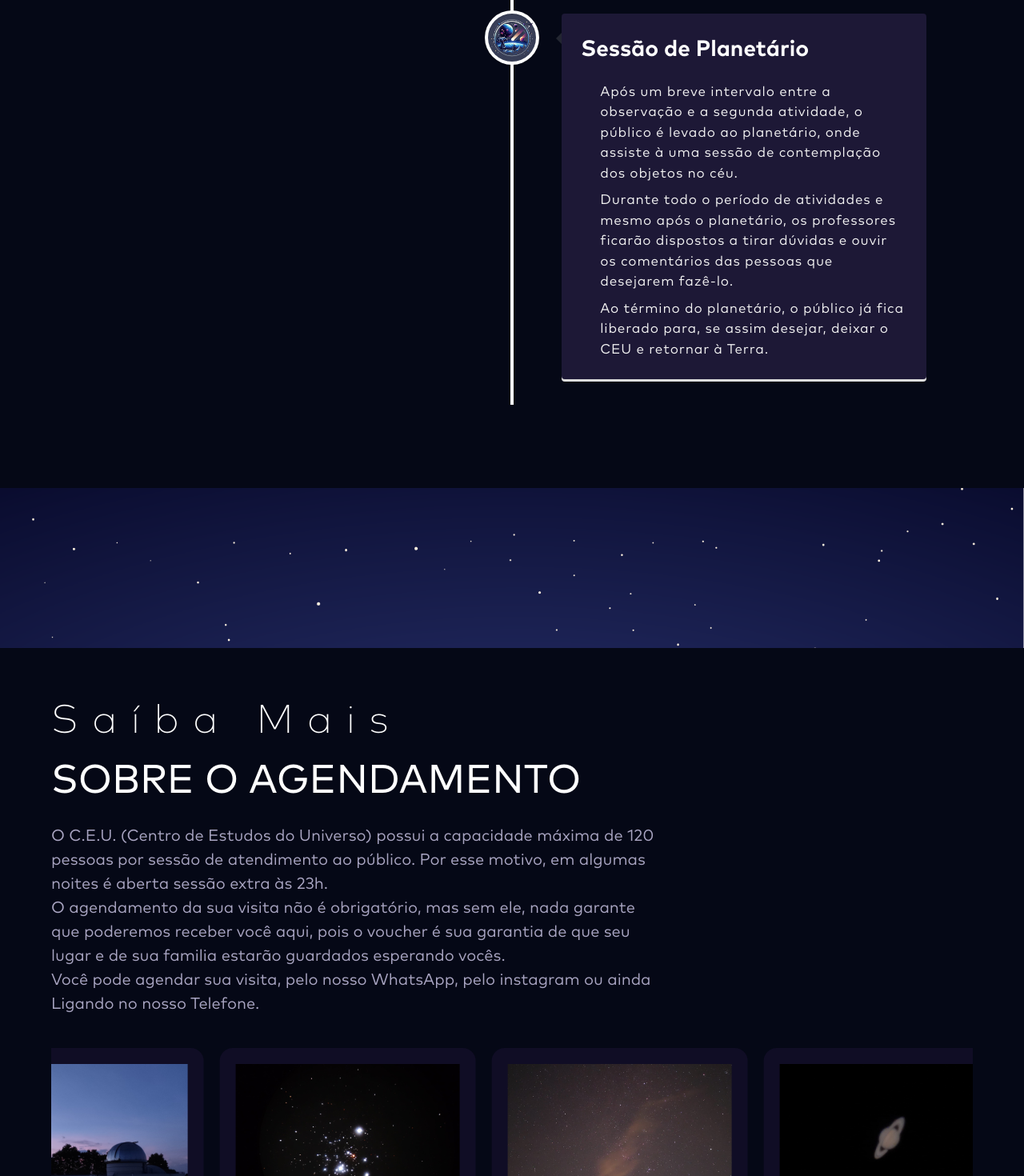
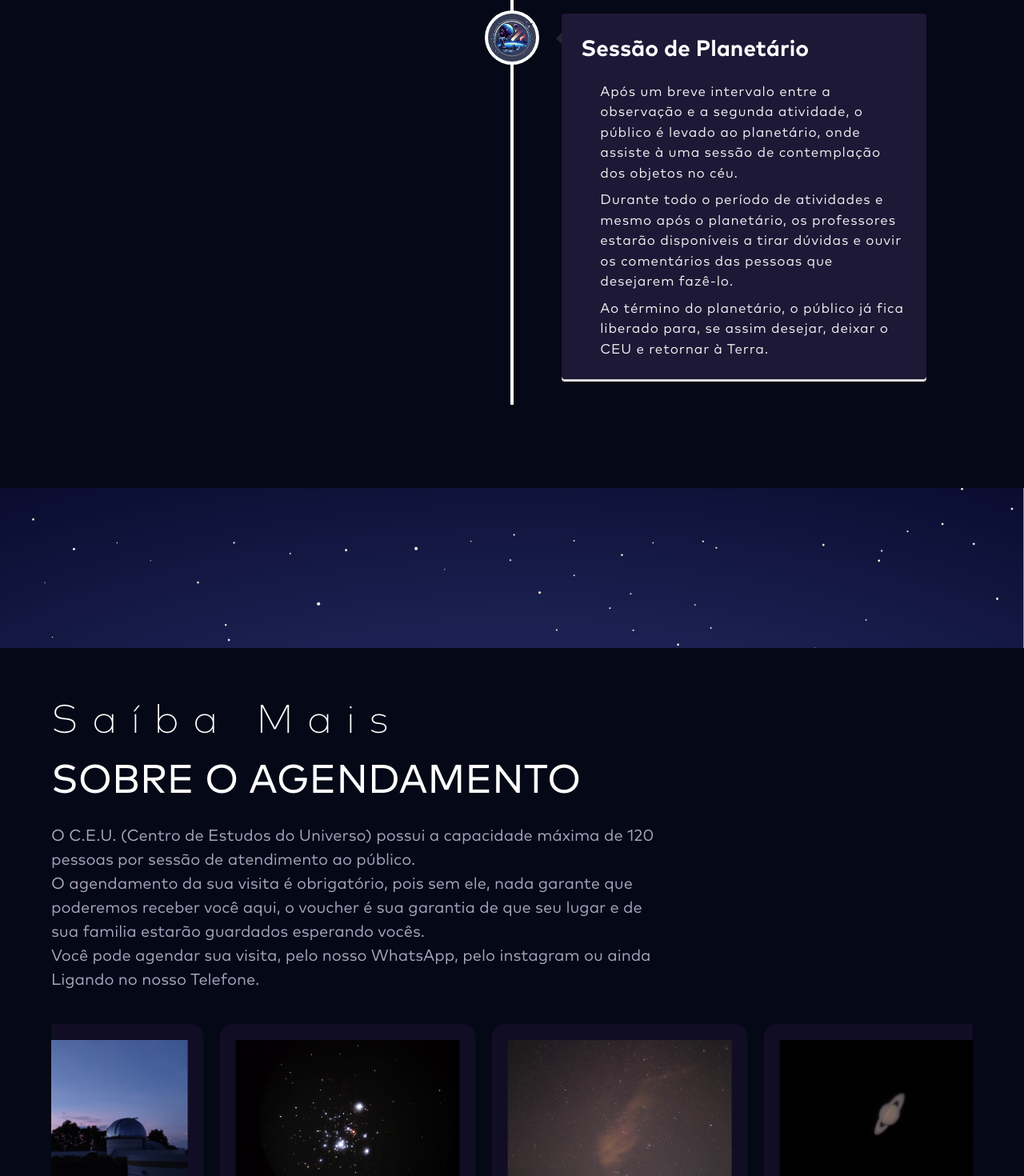
Before and after one commit to Nerd-MHOV/site-ceu, a Next.js app: page /publico in a window 1280 px wide. Shown: the part 1966-3436 px from the top of the page at 80% size. Built offline with nearby package versions, Linux system fonts and the light colour scheme; no server answers.

Commit message:
pages refactor to post

```diff
--- a/src/app/corporativo/page.tsx
+++ b/src/app/corporativo/page.tsx
@@ -35,7 +35,7 @@ const Corporate = () => {
                         <BoxText.SubtitleSimple text="Ideal para reuniões e dinâmicas de equipe" />
                     </BoxText.TitleBox>
                     <BoxText.Paragraph>
-                        A Sala Marte, salão do C.E.U. (Centro de Estudos do Universo) conhecido como “Aquário”,
+                        A Sala Marte, conhecido como “Aquário”,
                         ocupa um espaço bastante amplo, com lotação podendo chegar a 100 pessoas,
                         dependendo da configuração requisitada pela realização do evento.
                         <br />
--- a/src/app/publico/page.tsx
+++ b/src/app/publico/page.tsx
@@ -35,10 +35,10 @@ const PublicService = () => {
                         </BoxText.TitleBox>
                         <BoxText.Paragraph>
                             O C.E.U. (Centro de Estudos do Universo) possui a capacidade máxima de 120 pessoas
-                            por sessão de atendimento ao público. Por esse motivo, em algumas noites é aberta sessão extra às 23h.
+                            por sessão de atendimento ao público.
                             <br />
-                            O agendamento da sua visita não é obrigatório, mas sem ele, nada garante que poderemos
-                            receber você aqui, pois o voucher é sua garantia de que seu lugar e de sua familia estarão guardados esperando vocês.
+                            O agendamento da sua visita é obrigatório, pois sem ele, nada garante que poderemos
+                            receber você aqui, o voucher é sua garantia de que seu lugar e de sua familia estarão guardados esperando vocês.
                             <br />
                             Você pode agendar sua visita, pelo nosso WhatsApp, pelo instagram ou ainda Ligando no nosso Telefone.
                         </BoxText.Paragraph>
--- a/src/components/page/SchoolContent.tsx
+++ b/src/components/page/SchoolContent.tsx
@@ -9,7 +9,7 @@ import { GoArrowRight } from "react-icons/go";
 
 const SchoolContent = () => {
     return <>
-         <div className={`bg-school-2 mt-16 w-full h-[600px] bg-cover bg-no-repeat sm:bg-fixed bg-center `}
+         <div className={`bg-school-4 mt-16 w-full h-[600px] bg-cover bg-no-repeat sm:bg-fixed bg-center `}
         ></div>
         <SectionWrapperComponent>
             <motion.div variants={textVariant()}>
@@ -25,11 +25,11 @@ const SchoolContent = () => {
                 variants={fadeIn("", "", 0.1, 1)}
                 className="mt-4 text-secondary text-[20px] max-w-3xl leading-[30px]"
             >
-                No C.E.U. (Centro de Estudos do Universo), os estudantes são levados a experimentar a ciência na prática e entender seu uso no
+                Aqui os estudantes são levados a experimentar a ciência na prática e entender seu uso no
                 dia-a-dia, com atividades que vão desde oficinas pedagógicas até sessões de planetário digital, onde as
-                crianças viajam para além da superfície da Terra. Vão do espaço ao centro do nosso planeta.<br />
+                crianças viajam para além da superfície da Terra.
                 As atividades são conduzidas por professores de diversas áreas do conhecimento formados em renomadas
-                Universidades do Brasil.<br />
+                Universidades do Brasil.
                 Com uma linguagem popular e em um ambiente descontraído, os estudantes têm todo o apoio necessário para
                 aprender, sanar as dúvidas e se entender como parte do Universo.
             </motion.p>
@@ -99,7 +99,7 @@ const SchoolContent = () => {
                 </motion.div>
             </a>
         </SectionWrapperComponent>
-        <div className={`bg-school-3 w-full h-[600px] bg-cover bg-no-repeat sm:bg-fixed bg-center `}
+        <div className={`bg-school-5 w-full h-[600px] bg-cover bg-no-repeat sm:bg-fixed bg-center `}
         ></div>
         <SectionWrapperComponent>
             <motion.div
--- a/src/components/page/projects/Projects.tsx
+++ b/src/components/page/projects/Projects.tsx
@@ -1,10 +1,12 @@
 'use client'
-import { SectionWrapper } from '@/hoc'
+import { SectionWrapper, SectionWrapperComponent } from '@/hoc'
 import { activitiesList } from "@/contants"
 import SliderProject from "./SliderProject"
 import { useSearchParams } from 'next/navigation'
 import Filter from '@/components/page/projects/Filter'
 import { Suspense } from 'react'
+import { motion } from 'framer-motion'
+import { slideIn } from '@/utils/motion'
 
 const Projects = () => {
     const searchParams = useSearchParams();
@@ -46,6 +48,35 @@ const Projects = () => {
                 E em uma apresentação noturna, cheia de efeitos especiais, venha conhecer a história geologica do planeta Terra.'
             />
 
+
+            <SectionWrapperComponent>
+                <motion.div
+                    variants={slideIn('left', 'tween', 0.2, 1)}
+                    className='bg-black-200 p-10 rounded-3xl md:mx-32 my-8 w-auto'
+                >
+                    <p className="text-white font-black text-[48px]">&quot;</p>
+
+                    <div className="mt-1">
+                        <p
+                            className='text-white tracking-wider text-[18px]'
+                        >A ciência é muito mais do que um corpo de conhecimento. É uma maneira de pensar.</p>
+                        <div className="mt-7 flex justify-between items-center gap-1">
+                            <div className="flex-1 flex flex-col">
+                                <p className='text-white font-medium text-[16px]'>
+                                    <span className='blue-text-gradient'>@</span> Carl Sagan
+                                </p>
+                                <p className='mt-1 text-secondary text-[12px]'>Cientista planetário e astrônomo</p>
+                            </div>
+
+                            <img
+                                src={'https://cdn.britannica.com/36/194736-050-CA5BE18B/Carl-Sagan-science-writer-American.jpg'}
+                                alt={`by-Carl-Sagan`}
+                                className='w-32 h-32 rounded-full object-cover'
+                            />
+                        </div>
+                    </div>
+                </motion.div>
+            </SectionWrapperComponent>
         </>
     )
 }
--- a/src/contants/index.ts
+++ b/src/contants/index.ts
@@ -972,11 +972,11 @@ const publicActivities = [
         company_name: "por Telescópio",
         icon: observacao,
         iconBg: "#E6DEDD",//"#383E56",
-        date: "A atividade está sujeita às condições meteorológicas. Em caso de céu nublado/chuvoso, ela será substituída e o público receberá um voucher para retornar e realizar a observação gratuitamente em outra noite de atendimento ao público e mediante a aviso prévio.",
+        date: "A atividade está sujeita às condições meteorológicas. Em caso de céu nublado/chuvoso, ela será substituída e o público receberá um voucher para retornar e realizar a observação gratuitamente em outra noite de atendimento ao público e mediante aviso prévio.",
         points: [
-            "Em noites com boas condições do tempo, a observção é a primeira atividade realizada.",
+            "Em noites com boas condições do tempo, a observação é a primeira atividade realizada.",
             "O público é levado para o Auditório, onde recebe instruções sobre as atividades da noite e as técnicas de observação.",
-            "Após a introdução, as pessoas sobem até a laje de observação. Os professores realizam o reconhecimento de céu e explicam sobre os objetos que serão vistos.",
+            "Após a introdução, as pessoas sobem até a laje de observação onde os professores realizam o reconhecimento de céu e explicam sobre os objetos que serão vistos.",
             "A quantidade de telescópios e de astros a serem observados ficam a critério dos professores.",
         ],
     },
@@ -988,7 +988,7 @@ const publicActivities = [
         date: "",
         points: [
             "Após um breve intervalo entre a observação e a segunda atividade, o público é levado ao planetário, onde assiste à uma sessão de contemplação dos objetos no céu.",
-            "Durante todo o período de atividades e mesmo após o planetário, os professores ficarão dispostos a tirar dúvidas e ouvir os comentários das pessoas que desejarem fazê-lo.",
+            "Durante todo o período de atividades e mesmo após o planetário, os professores estarão disponíveis a tirar dúvidas e ouvir os comentários das pessoas que desejarem fazê-lo.",
             "Ao término do planetário, o público já fica liberado para, se assim desejar, deixar o CEU e retornar à Terra.",
         ],
     },
--- a/tailwind.config.ts
+++ b/tailwind.config.ts
@@ -46,6 +46,8 @@ const config: Config = {
         "school-1": "url('/images/school/school-1.jpg')",
         "school-2": "url('/images/school/school-2.jpg')",
         "school-3": "url('/images/school/school-3.jpg')",
+        "school-4": "url('/images/school/school-4.jpg')",
+        "school-5": "url('/images/school/school-5.jpg')",
       },
     },
   },
```
